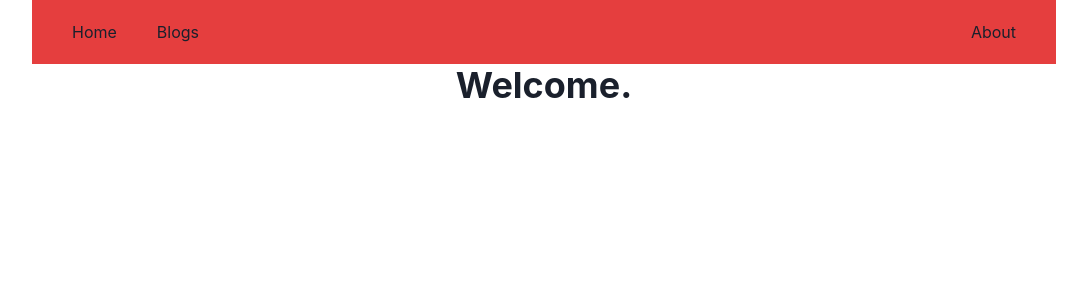
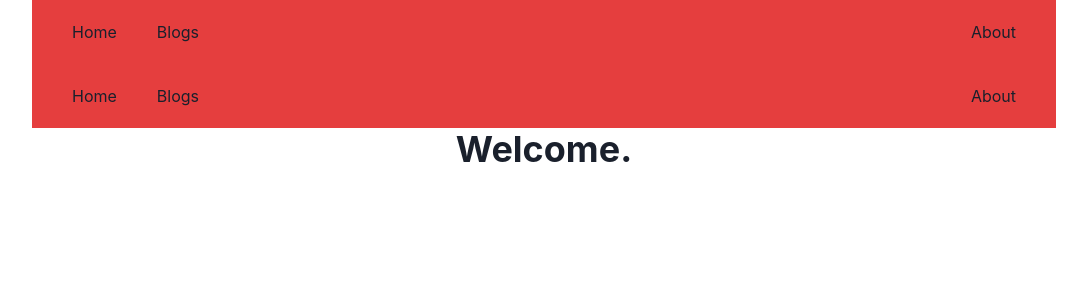
Before and after one commit to femas1/loving-koeln, a React (Vite) app: page / in a window 1280 px wide. Shown: the top 300 px of the page, without its empty margins (96-1183 px from the left). Built offline with nearby package versions, Linux system fonts and the light colour scheme.

Commit message:
add router

```diff
--- a/src/App.jsx
+++ b/src/App.jsx
@@ -2,14 +2,16 @@
 import './App.css'
 import Home from './components/Home';
 import BlogList from './components/BlogList';
+import Navbar from './components/Navbar';
 
 function App() {
 
   return (
     <Router>
     <div className='app-container'>
+    <Navbar/>
         <Routes>
-          <Route path='/' element={<Home />}/>
+          <Route exact path='/' element={<Home />}/>
           <Route path='/blogs' element={<BlogList />}/>
         </Routes>
     </div>
```
